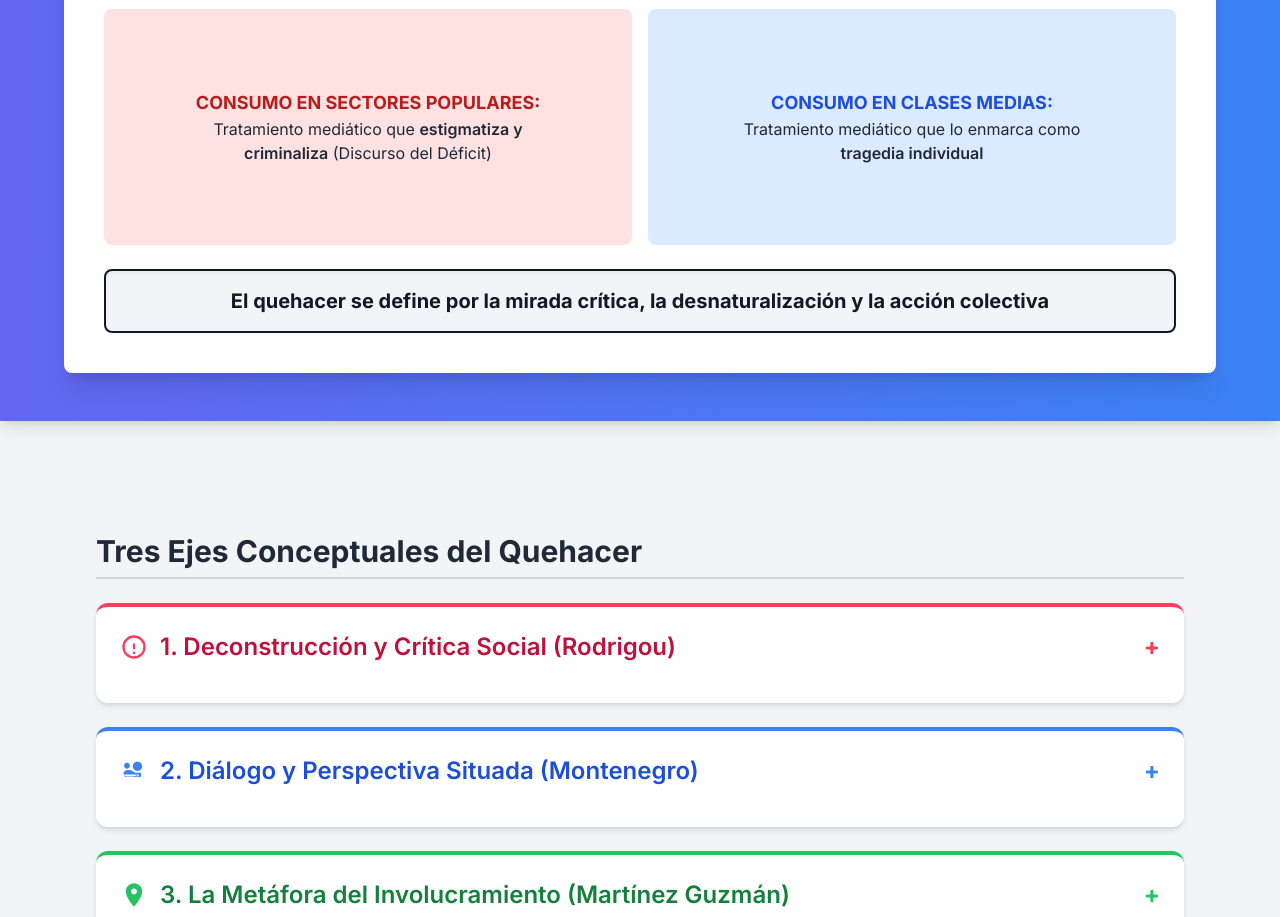
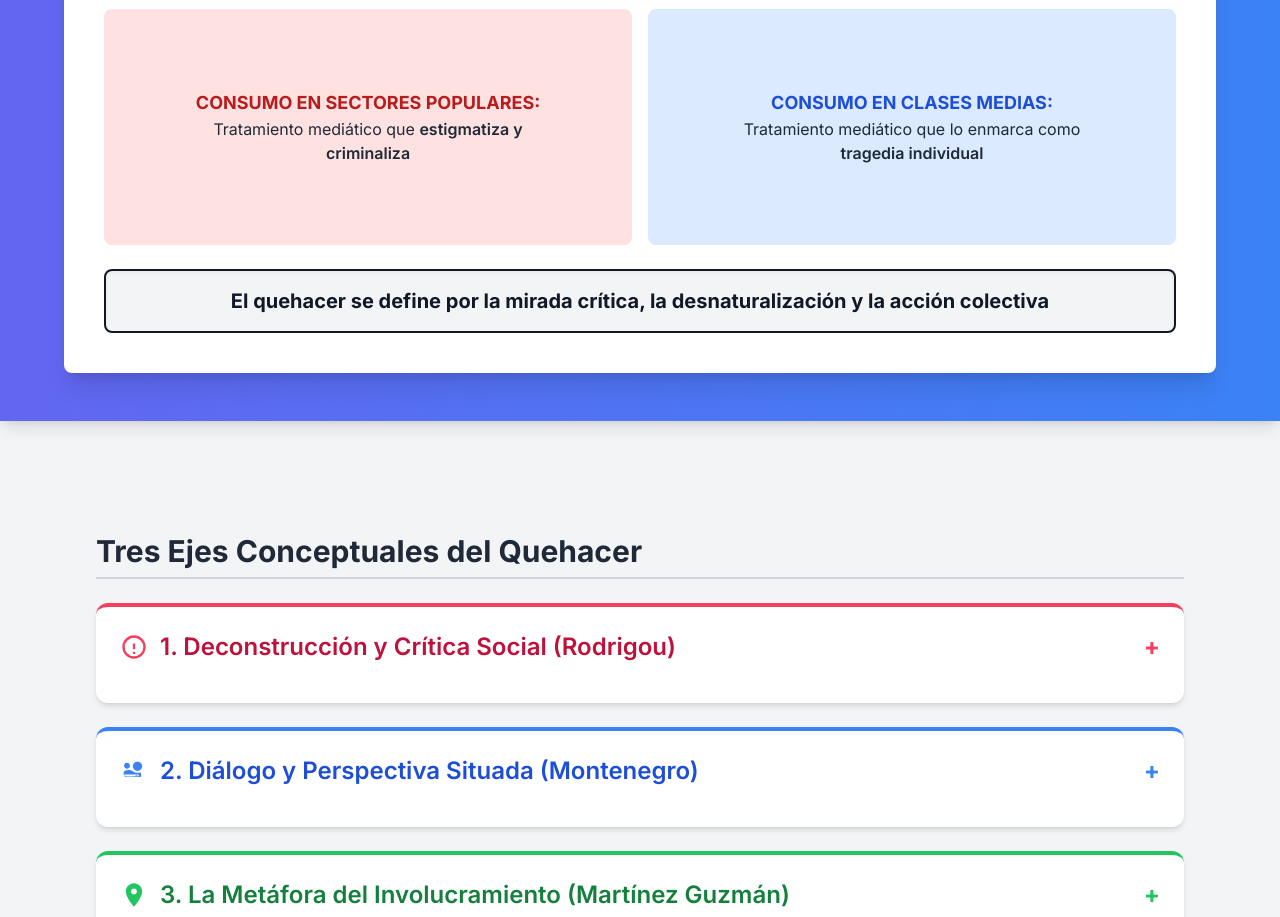
Before and after one commit to Psicologia-UNC/Social, a plain HTML site: page index.html in a window 1280 px wide. Shown: the part 1273-2190 px from the top of the page. Drawn offline with nearby package versions, Linux system fonts and the light colour scheme; grey boxes are pictures that could not be loaded.

Commit message:
Update index.html

```diff
--- a/index.html
+++ b/index.html
@@ -148,7 +148,7 @@
                 <div class="md:flex md:space-x-4 space-y-4 md:space-y-0 text-sm">
                     <div class="p-20 bg-red-100 rounded-lg md:w-1/2 text-center">
                         <strong class="text-red-700 text-lg uppercase">Consumo en Sectores Populares:</strong>
-                        <p class="text-base">Tratamiento mediático que <span class="font-semibold">estigmatiza y criminaliza</span> (Discurso del Déficit)</p>
+                        <p class="text-base">Tratamiento mediático que <span class="font-semibold">estigmatiza y criminaliza</span></p>
                     </div>
                     <div class="p-20 bg-blue-100 rounded-lg md:w-1/2 text-center">
                         <strong class="text-blue-700 text-lg uppercase">Consumo en Clases Medias:</strong>
```
